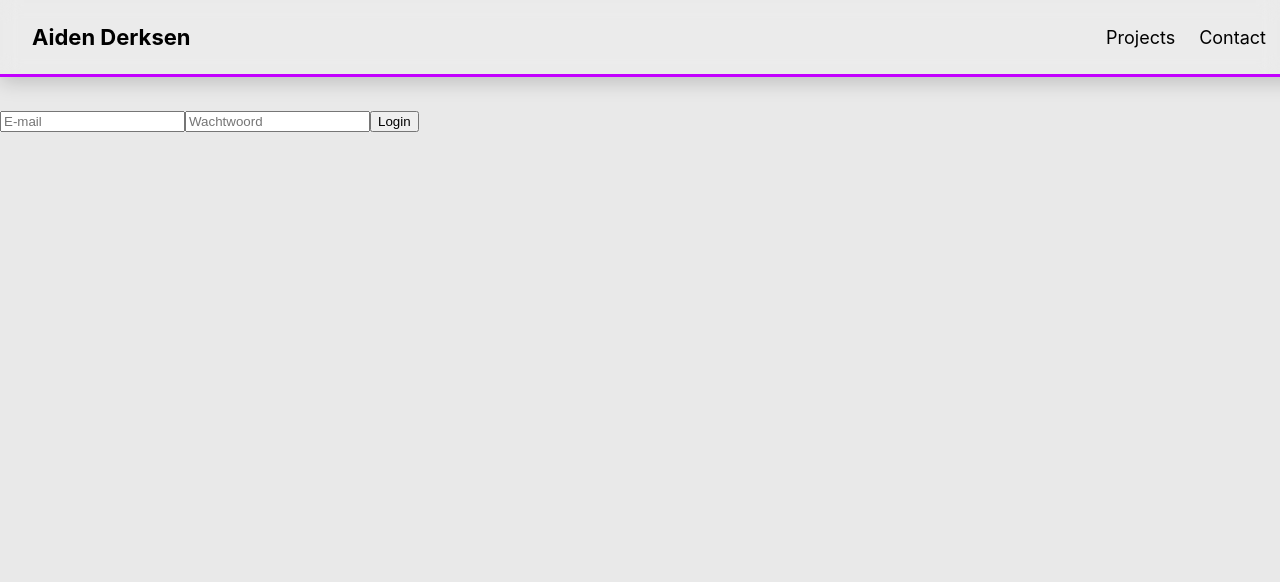
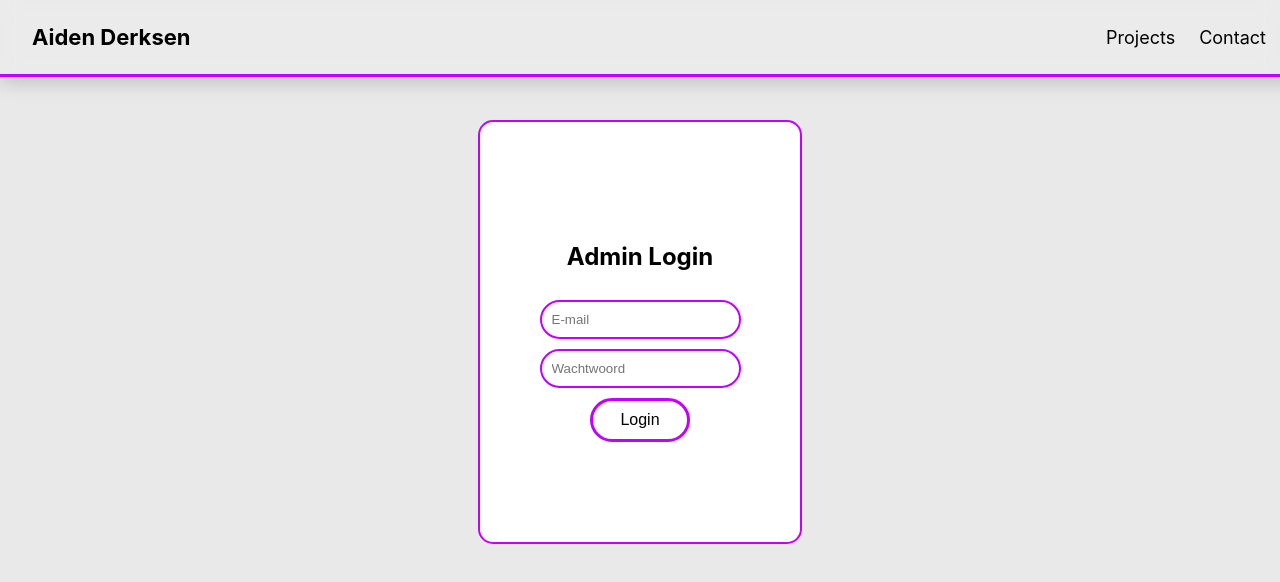
Before and after one commit to Allexwnl/Aiden-Derksen-Portfolio, a Vue app in the folder my-vue-app/: page /admin in a window 1280 px wide. Shown: the top 582 px of the page. Built offline with nearby package versions, Linux system fonts and the light colour scheme.

Commit message:
admin login styling added

```diff
--- a/my-vue-app/src/admin/DashBoard.vue
+++ b/my-vue-app/src/admin/DashBoard.vue
@@ -1,6 +1,6 @@
 <template>
     <NavBar />
-
+    <MobileNavbar />
     <div class="dashboard">
         <h1 class="dashboardTitle">Project Dashboard</h1>
 
@@ -8,16 +8,8 @@
         <section class="addProjectContainer">
             <h2 class="sectionTitle">Nieuw Project</h2>
 
-      <input
-        v-model="title"
-        placeholder="Titel"
-        class="inputField"
-      />
-      <textarea
-        v-model="description"
-        placeholder="Beschrijving"
-        class="inputField"
-      ></textarea>
+            <input v-model="title" placeholder="Titel" class="inputField" />
+            <textarea v-model="description" placeholder="Beschrijving" class="inputField"></textarea>
 
             <input type="file" multiple @change="handleFiles" class="inputFile" />
 
@@ -28,30 +20,20 @@
 
         <!-- Project overzicht -->
         <section class="projectsContainer">
-      <div
-        v-for="project in projects"
-        :key="project.id"
-        class="dashboardProjectCard"
-      >
+            <div v-for="project in projects" :key="project.id" class="dashboardProjectCard">
                 <h2 class="projectTitle">{{ project.title }}</h2>
                 <p class="projectDescription">{{ project.description }}</p>
 
                 <!-- Afbeeldingencarrousel -->
                 <div v-if="project.images.length" class="imageCarousel">
-          <img
-            :src="project.images[project.currentImage]"
-            class="carouselImage"
-          />
+                    <img :src="project.images[project.currentImage]" class="carouselImage" />
 
                     <button @click="prevImage(project)" class="carouselBtn prev">‹</button>
                     <button @click="nextImage(project)" class="carouselBtn next">›</button>
                 </div>
 
                 <!-- Verwijderknop -->
-        <button
-          @click="deleteProject(project.id, project.images)"
-          class="deleteButton"
-        >
+                <button @click="deleteProject(project.id, project.images)" class="deleteButton">
                     Verwijder project
                 </button>
             </div>
@@ -61,6 +43,7 @@
 
 <script setup>
 import NavBar from '../components/NavBar.vue'
+import MobileNavbar from '../components/MobileNavbar.vue';
 import '../css/dashboard.css'
 import { supabase } from '../supabase/supabase.js'
 import { ref, onMounted } from 'vue'
--- a/my-vue-app/src/admin/LoginAdmin.vue
+++ b/my-vue-app/src/admin/LoginAdmin.vue
@@ -1,15 +1,20 @@
 <template>
   <NavBar />
-  <div class="p-4">
-    <input v-model="email" placeholder="E-mail" type="email" class="border p-2 mb-2 w-full"/>
-    <input v-model="password" placeholder="Wachtwoord" type="password" class="border p-2 mb-2 w-full"/>
-    <button @click="login" class="bg-blue-500 text-white p-2 rounded">Login</button>
-    <p v-if="error" class="text-red-500 mt-2">{{ error }}</p>
-  </div>
+  <MobileNavbar />
+  <section class="login">
+    <div class="--containerLogin">
+      <h1>Admin Login</h1>
+      <input v-model="email" placeholder="E-mail" type="email"/>
+      <input v-model="password" placeholder="Wachtwoord" type="password" />
+      <button @click="login" class="--loginBtn">Login</button>
+      <p v-if="error">{{ error }}</p>
+    </div>
+  </section>
 </template>
 
 <script setup>
 import NavBar from '../components/NavBar.vue'
+import MobileNavbar from '../components/MobileNavbar.vue';
 import { supabase } from '../supabase/supabase.js'
 import { ref } from 'vue'
 import { useRouter } from 'vue-router'
--- /dev/null
+++ b/my-vue-app/src/css/adminLogin.css
@@ -0,0 +1,41 @@
+.login {
+    display: flex;
+    flex-direction: column;
+    justify-content: center;
+    align-items: center;
+    width: 100%;
+}
+
+.--containerLogin {
+    display: flex;
+    flex-direction: column;
+    justify-content: center;
+    align-items: center;
+    gap: 10px;
+    background-color: white;
+    width: 300px;
+    height: 400px;
+    margin: 10px;
+    padding: 10px;
+    border: 2px solid #c300ff;
+    border-radius: 15px;
+}
+
+.--loginBtn {
+    display: flex;
+    justify-content: center;
+    background-color: white;
+    color: black;
+    border: 3px solid #c300ff;
+    width: 100px;
+    padding: 10px 10px;
+    font-size: 16px;
+    border-radius: 40px;
+    cursor: pointer;
+    transition: background-color 0.3s ease;
+}
+
+.--loginBtn:hover {
+    background-color: #c300ff;
+    color: white;
+}
--- a/my-vue-app/src/css/navbar.css
+++ b/my-vue-app/src/css/navbar.css
@@ -34,7 +34,6 @@
   color: black;
 }
 
-/* --- Hamburger knop --- */
 .nav-toggle {
   background: none;
   border: none;
@@ -43,9 +42,7 @@
   cursor: pointer;
 }
 
-/* --- Navigatielinks (verborgen standaard op mobiel) --- */
 .nav-links {
-  list-style: none;
   display: flex;
   flex-direction: row;
   align-items: center;
--- a/my-vue-app/src/css/standardCSS.css
+++ b/my-vue-app/src/css/standardCSS.css
@@ -92,6 +92,13 @@ a {
     font-size: 17px;
 }
 
+input {
+    background-color: white;
+    border: 2px solid #c300ff;
+    border-radius: 50px;
+    padding: 10px;
+}
+
 @media (max-width: 1680px) {
     .--footerContent {
         justify-content: start;
--- a/my-vue-app/src/views/HomePage.vue
+++ b/my-vue-app/src/views/HomePage.vue
@@ -56,6 +56,7 @@ import '../css/homepage.css';
 import '../css/standardCSS.css';
 import '../css/projectCards.css';
 import '../css/homePageMobileFirst.css';
+import '../css/adminLogin.css';
 import { supabase } from '../supabase/supabase.js'
 import { ref, onMounted } from 'vue'
 import { useRouter } from 'vue-router'
--- a/my-vue-app/src/views/ProjectShow.vue
+++ b/my-vue-app/src/views/ProjectShow.vue
@@ -1,5 +1,6 @@
 <template>
   <NavBar />
+  <MobileNavbar />
   <div class="projectShow">
     <button class="backBtn" @click="$router.back()">← Terug</button>
 
@@ -37,6 +38,7 @@ import NavBar from '../components/NavBar.vue'
 import FooTer from '../components/FooTer.vue'
 import '../css/projectShow.css'
 import '../css/projectShowMobileFirst.css'
+import MobileNavbar from '../components/MobileNavbar.vue';
 
 const route = useRoute()
 const project = ref(null)
```
Also changed, not shown: my-vue-app/src/css/mobileNavbar.css (+0 -17 lines). Lines whose indentation alone changed are shown as unchanged.
